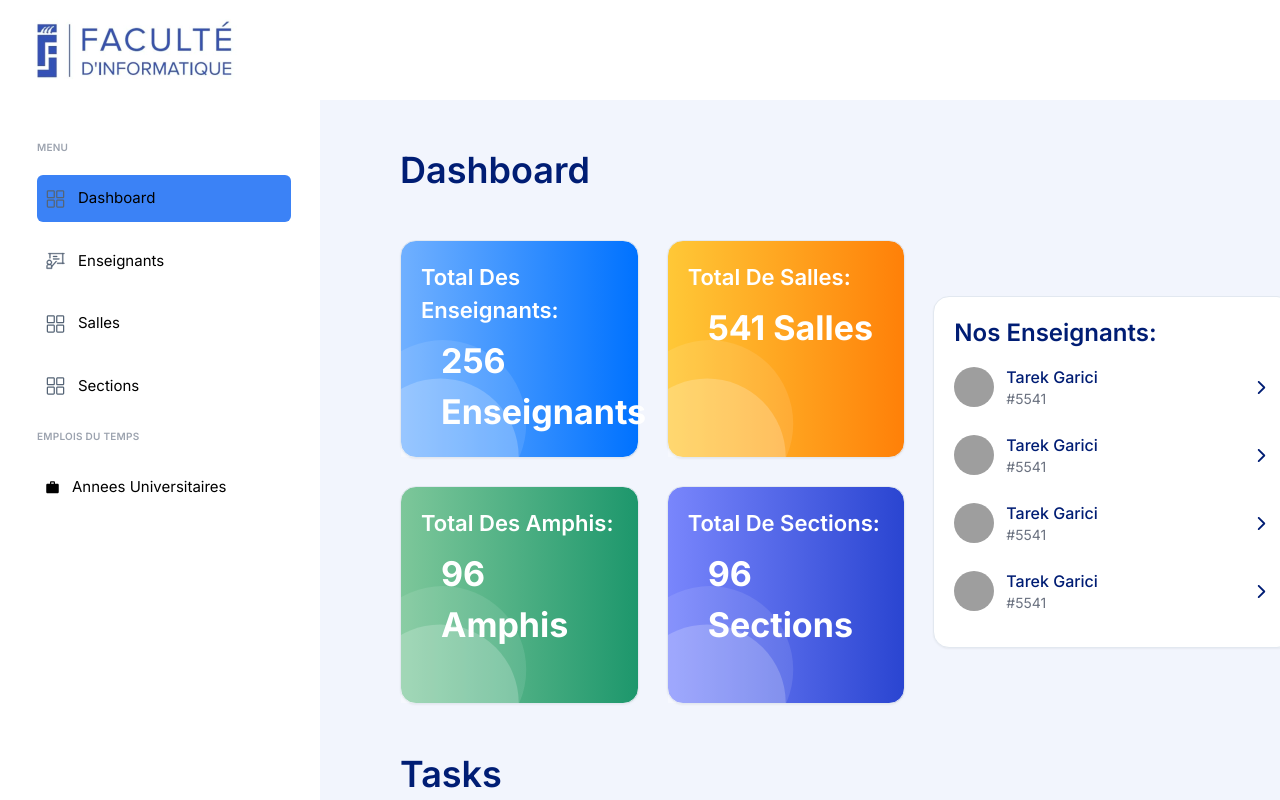
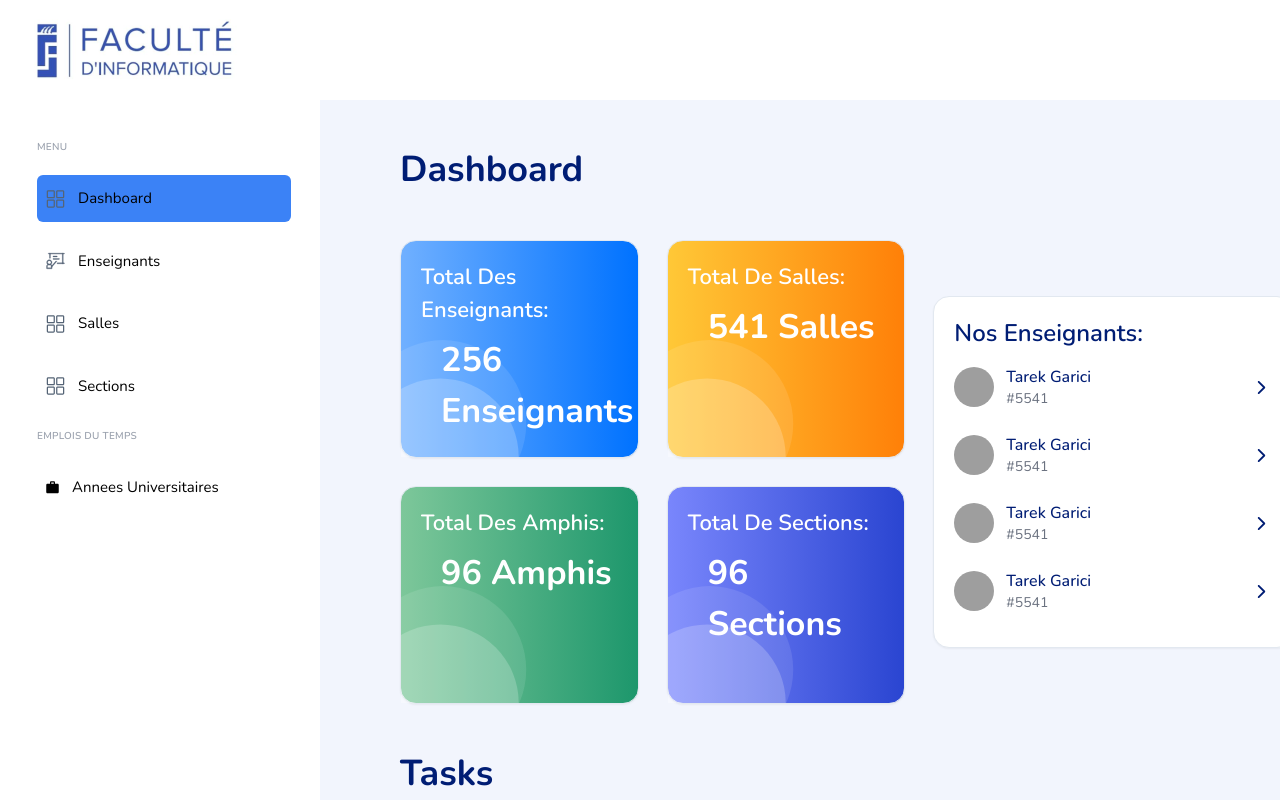
Before and after one commit to OussamaGhz/Times, a Next.js app: page /dashboard in a window 1280 px wide. Shown: the top 800 px of the page. Built offline with nearby package versions, Linux system fonts and the light colour scheme; grey boxes are pictures that could not be loaded.

Commit message:
changing the font

```diff
--- a/app/dashboard/page.tsx
+++ b/app/dashboard/page.tsx
@@ -70,7 +70,7 @@ const DashboardPage = () => {
   return (
     <PageContainer>
       <div>
-        <h1 className="font-semibold text-4xl text-left my-[50px] ">
+        <h1 className="font-bold text-4xl text-left my-[50px] ">
           Dashboard
         </h1>
         <div className="flex gap-7 flex-col lg:flex-row justify-between items-center w-full">
@@ -92,7 +92,7 @@ const DashboardPage = () => {
         </div>
       </div>
       <div>
-        <h1 className="font-semibold text-4xl text-left my-[50px] ">Tasks</h1>
+        <h1 className="font-bold text-4xl text-left my-[50px] ">Tasks</h1>
         <div className="flex gap-7 flex-col lg:flex-row justify-center items-center">
           <div className="grid lg:grid-cols-3 grid-cols-1 gap-7 ">
             {tasks.map((content) => (
--- a/app/layout.tsx
+++ b/app/layout.tsx
@@ -1,11 +1,14 @@
 import type { Metadata } from "next";
-import { Inter } from "next/font/google";
+import { Nunito } from "next/font/google";
 import "./globals.css";
 import Navbar from "./ui/navbar";
 import SideBar from "./ui/dashboard/sidebar";
 import { useSession } from "next-auth/react";
 
-const inter = Inter({ subsets: ["latin"] });
+const nunito = Nunito({
+  subsets: ["cyrillic"]
+
+});
 
 export const metadata: Metadata = {
   title: "Create Next App",
@@ -19,12 +22,10 @@ export default function RootLayout({
 }>) {
   return (
     <html lang="en">
-      <body className={inter.className}>
+      <body className={nunito.className}>
         <div className="flex flex-col">
           <Navbar />
-         <div className="">
-         {children}
-         </div>
+          <div className="">{children}</div>
         </div>
       </body>
     </html>
```
